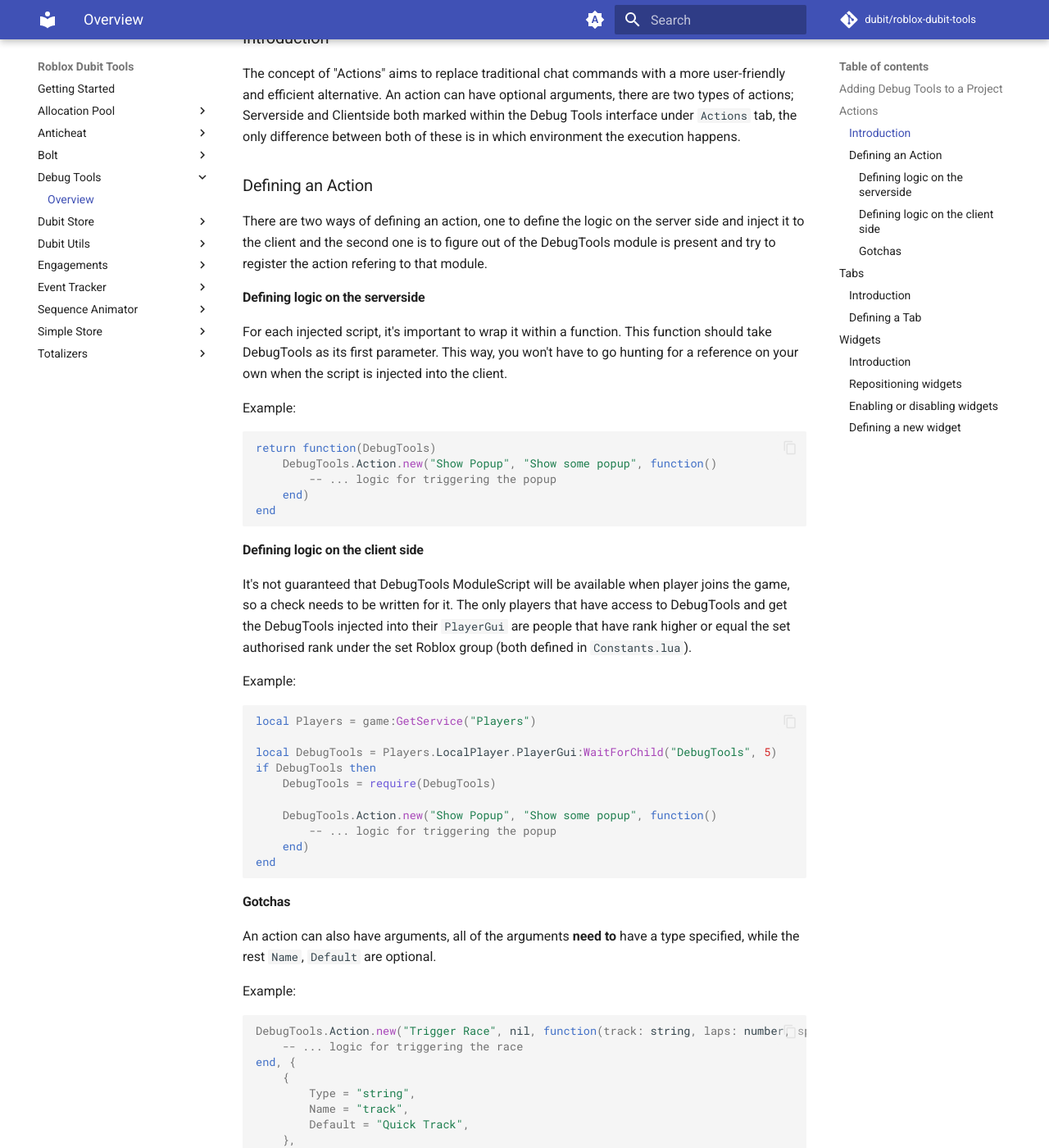
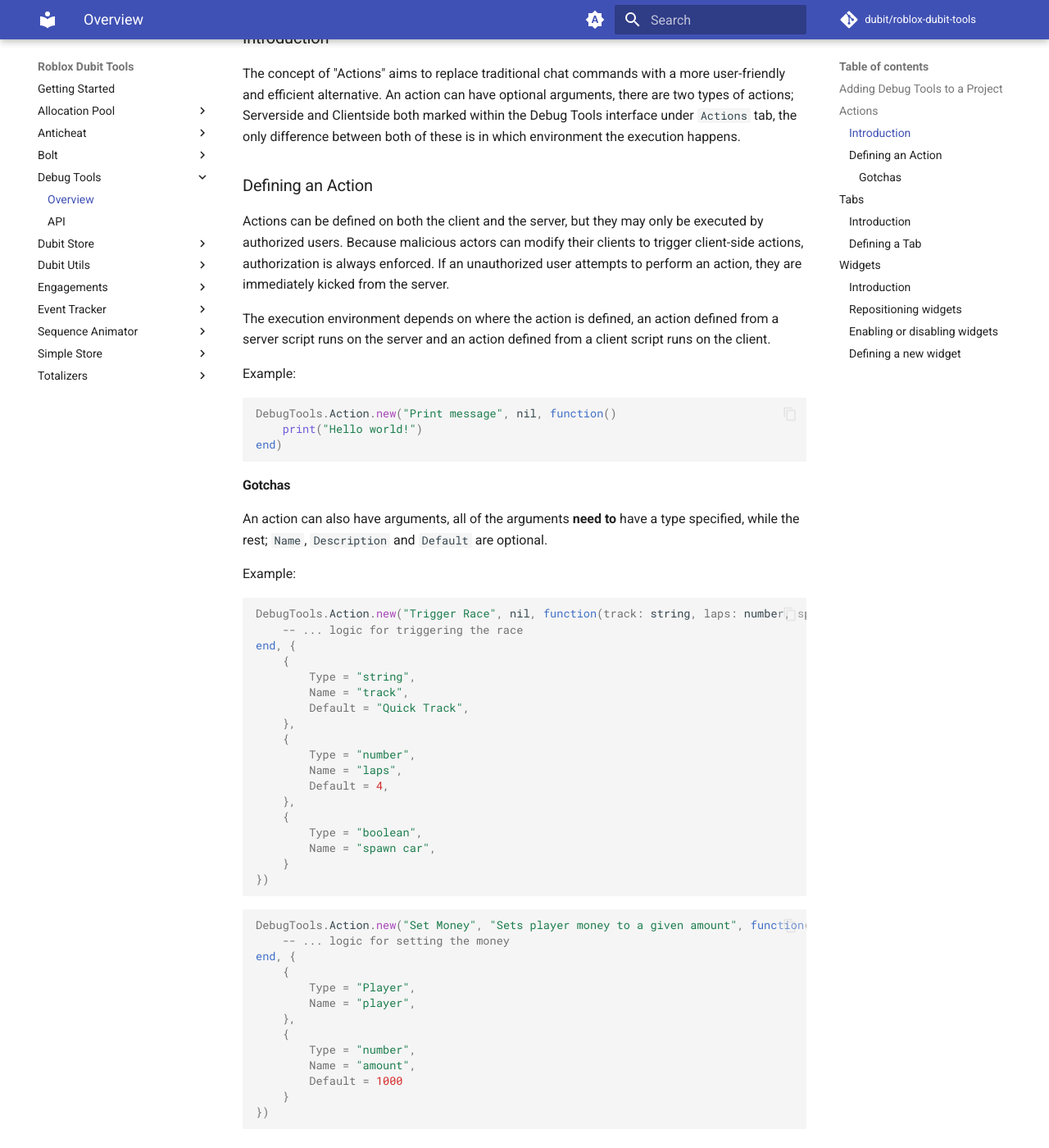
Before and after one commit to dubit/roblox-dubit-tools, an MkDocs documentation site: the page built from Docs/packages/debug_tools.md, in a window 1280 px wide and 1400 px high, scrolled down 636 px. Shown: the whole window at 82% size. Built offline with MkDocs 1.6.1 and Material for MkDocs 9.7.7, drawn with Linux system fonts in a browser that asks for light colours; comment, search, counter and statistics services are not loaded; some of the changed text lies outside the part shown.

Commit message:
Updated DebugTools documentation, fixed Output widget, new API interface

````diff
--- a/Docs/packages/debug_tools.md
+++ b/Docs/packages/debug_tools.md
@@ -25,40 +25,20 @@
 
 ### Defining an Action
 
-There are two ways of defining an action, one to define the logic on the server side and inject it to the client and the second one is to figure out of the DebugTools module is present and try to register the action refering to that module.
+Actions can be defined on both the client and the server, but they may only be executed by authorized users. Because malicious actors can modify their clients to trigger client-side actions, authorization is always enforced. If an unauthorized user attempts to perform an action, they are immediately kicked from the server.
 
-#### Defining logic on the serverside
-For each injected script, it's important to wrap it within a function. This function should take DebugTools as its first parameter. This way, you won't have to go hunting for a reference on your own when the script is injected into the client.
+The execution environment depends on where the action is defined, an action defined from a server script runs on the server and an action defined from a client script runs on the client.
 
 Example:
 ```lua
-return function(DebugTools)
-	DebugTools.Action.new("Show Popup", "Show some popup", function()
-		-- ... logic for triggering the popup
-	end)
-end
-```
-
-#### Defining logic on the client side
-It's not guaranteed that DebugTools ModuleScript will be available when player joins the game, so a check needs to be written for it. The only players that have access to DebugTools and get the DebugTools injected into their `PlayerGui` are people that have rank higher or equal the set authorised rank under the set Roblox group (both defined in `Constants.lua`).
-
-Example:
-```lua
-local Players = game:GetService("Players")
-
-local DebugTools = Players.LocalPlayer.PlayerGui:WaitForChild("DebugTools", 5)
-if DebugTools then
-	DebugTools = require(DebugTools)
-
-	DebugTools.Action.new("Show Popup", "Show some popup", function()
-		-- ... logic for triggering the popup
-	end)
-end
+DebugTools.Action.new("Print message", nil, function()
+	print("Hello world!")
+end)
 ```
 
 #### Gotchas
 
-An action can also have arguments, all of the arguments **need to** have a type specified, while the rest `Name`, `Default` are optional.
+An action can also have arguments, all of the arguments **need to** have a type specified, while the rest; `Name`, `Description` and `Default` are optional.
 
 Example:
 
--- a/mkdocs.yml
+++ b/mkdocs.yml
@@ -56,6 +56,7 @@
     - 'api/bolt.md'
   - Debug Tools:
     - 'packages/debug_tools.md'
+    - 'api/debug_tools.md'
   - Dubit Store:
     - 'packages/dubit_store.md'
     - 'api/dubit_store.md'
````
Also changed, not shown: other parts of Docs/packages/debug_tools.md (+10 -10 lines), Docs/api/debug_tools.md (added, +316 -0 lines), 14 other files.
